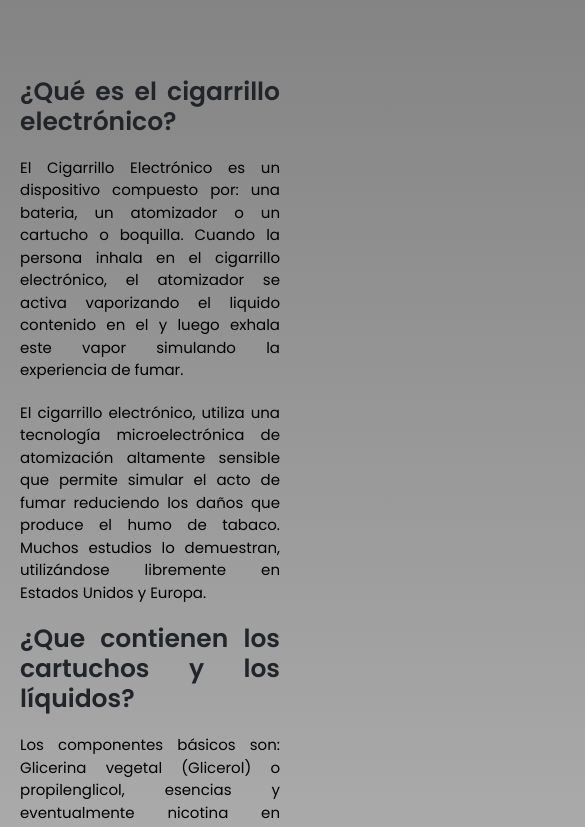
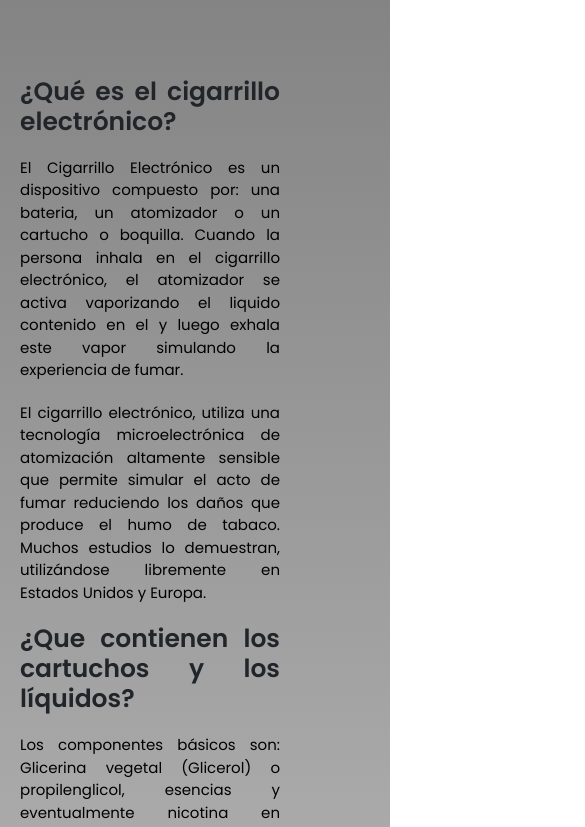
Before and after one commit to Krawliin/My_first_project, a website: page tutoriales.html in a window 390 px wide. Shown: the part 81-908 px from the top of the page, 585 px wide, since content can reach past the window. Drawn offline with Linux system fonts and the light colour scheme.

Commit message:
cambios de responsividad en info.html 2

```diff
--- a/scss/style.scss
+++ b/scss/style.scss
@@ -443,7 +443,7 @@ article p{
 
 /*seccion de informacion*/
 .info-container{
-  width: 1200px;
+  width: 100%;
   margin: auto;
   margin-top: 40px;
 }
```
Also changed, not shown: css/todovaporstore.css.
